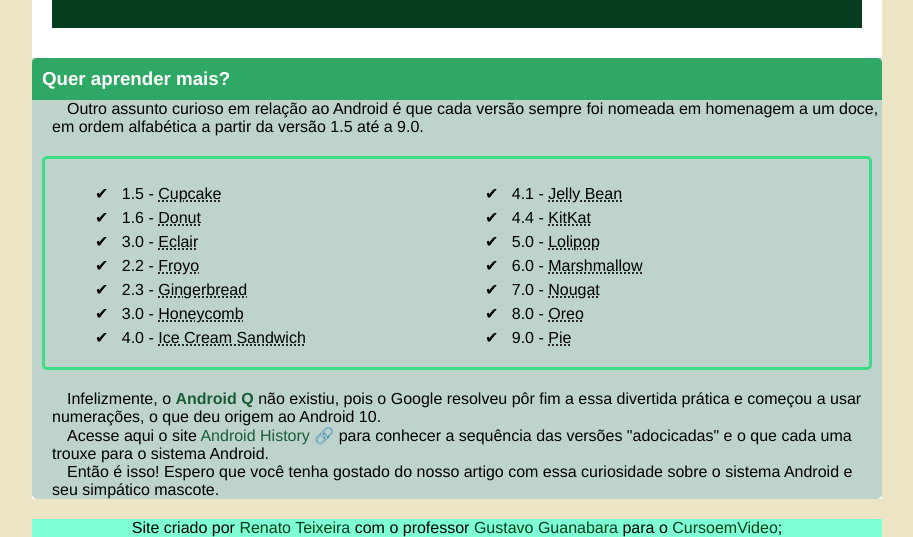
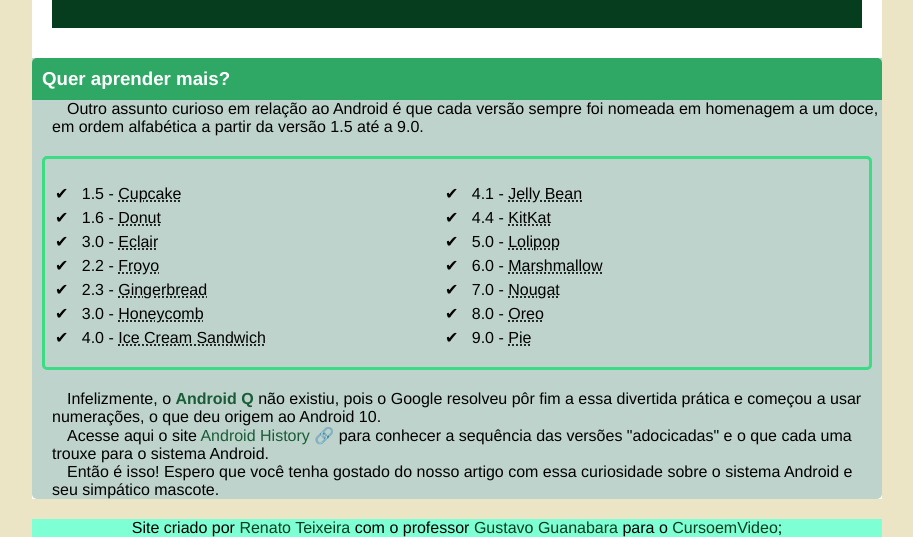
Before and after one commit to Renato-Front-Teixeira/novo-projeto, a plain HTML site: page index.html in a window 1280 px wide. Shown: the part 1952-2489 px from the top of the page, without its empty margins (183-1096 px from the left). Drawn offline with Linux system fonts and the light colour scheme.

Commit message:
atualização1

```diff
--- a/estilo/style.css
+++ b/estilo/style.css
@@ -171,7 +171,6 @@
 
 aside ul {
     column-count: 2;
-
     border: solid var(--cor2);
     border-radius: 5px;
     font: var(--fonte-padrao);
@@ -182,7 +181,7 @@
     margin-bottom: 20px;
     margin-left: 10px;
     margin-right: 10px;
-    padding: 20px 10px 20px 50px;
+    padding: 20px 50px 20px 10px;
 }
 aside li{
     padding-top: 5px;
```
